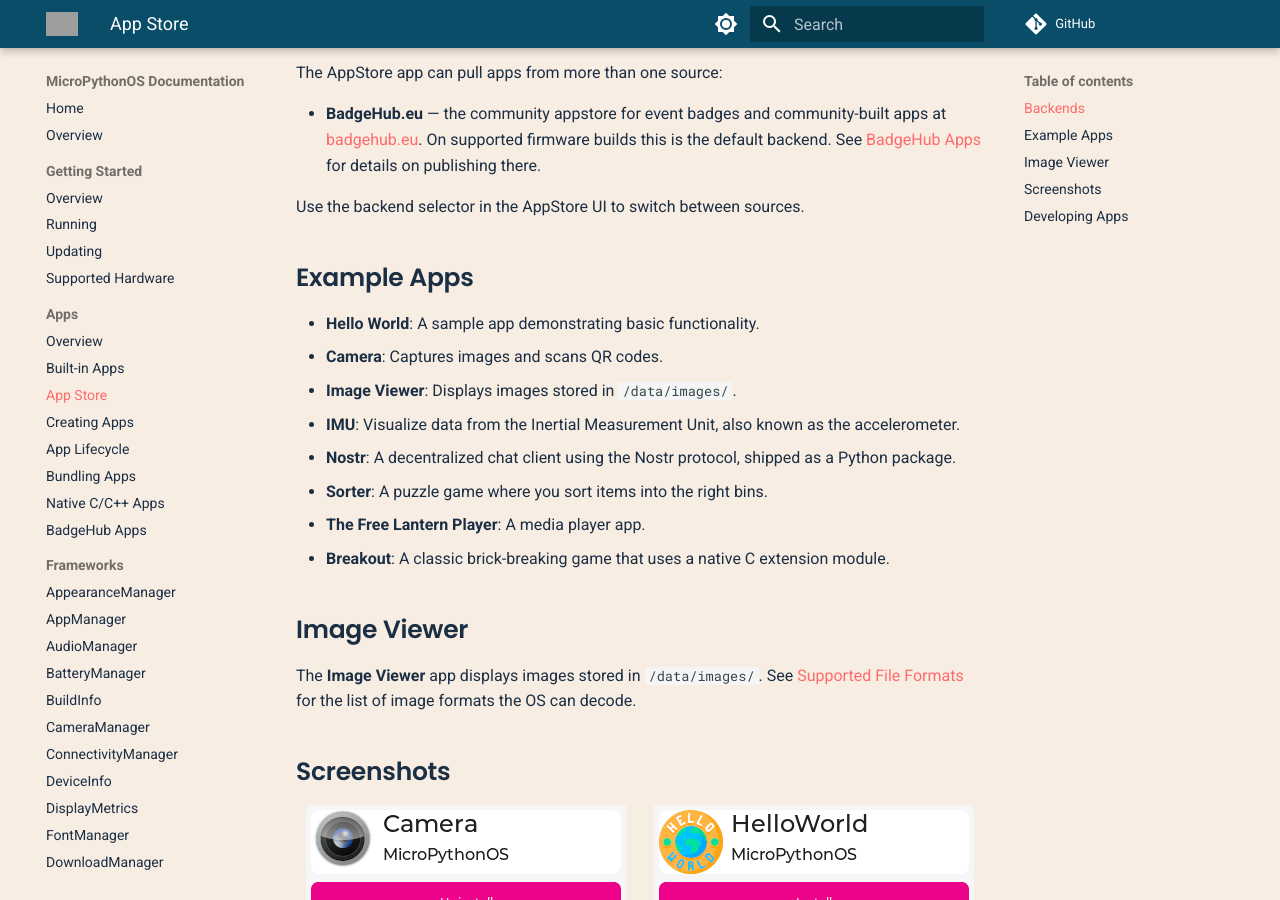
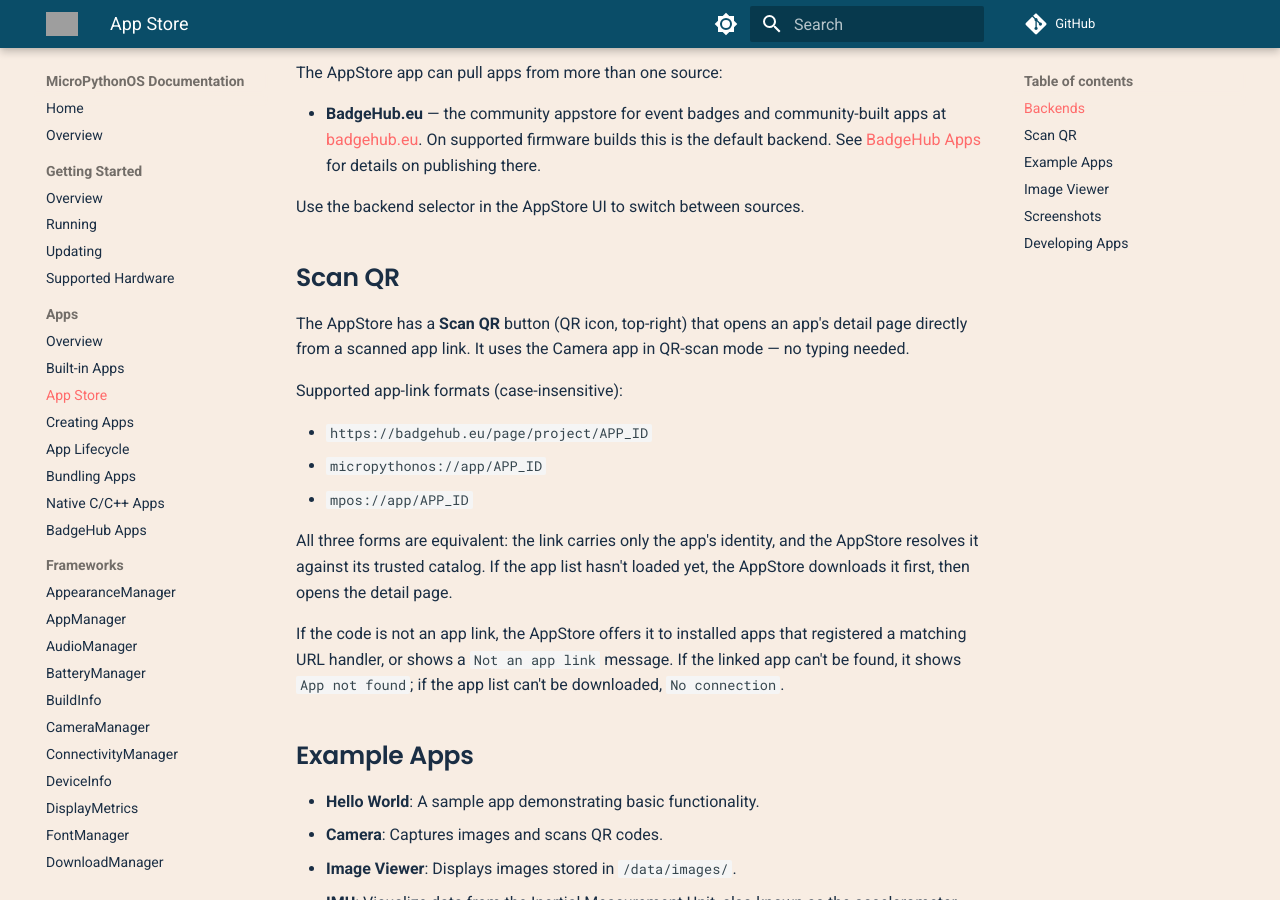
Before and after one commit to MicroPythonOS/docs, an MkDocs documentation site: the page built from docs/apps/appstore.md, in a window 1280 px wide and 900 px high, scrolled down 262 px. Built offline with MkDocs 1.6.1 and Material for MkDocs 9.7.7, drawn with Linux system fonts in a browser that asks for light colours; comment, search, counter and statistics services are not loaded; grey boxes are pictures that could not be loaded.

Commit message:
Document appstore QR links

```diff
--- a/docs/apps/appstore.md
+++ b/docs/apps/appstore.md
@@ -9,6 +9,27 @@
 - **BadgeHub.eu** — the community appstore for event badges and community-built apps at [badgehub.eu](https://badgehub.eu). On supported firmware builds this is the default backend. See [BadgeHub Apps](badgehub.md) for details on publishing there.
 
 Use the backend selector in the AppStore UI to switch between sources.
+
+## Scan QR
+
+The AppStore has a **Scan QR** button (QR icon, top-right) that opens an app's
+detail page directly from a scanned app link. It uses the Camera app in QR-scan
+mode — no typing needed.
+
+Supported app-link formats (case-insensitive):
+
+- `https://badgehub.eu/page/project/APP_ID`
+- `micropythonos://app/APP_ID`
+- `mpos://app/APP_ID`
+
+All three forms are equivalent: the link carries only the app's identity, and
+the AppStore resolves it against its trusted catalog. If the app list hasn't
+loaded yet, the AppStore downloads it first, then opens the detail page.
+
+If the code is not an app link, the AppStore offers it to installed apps that
+registered a matching URL handler, or shows a `Not an app link` message. If the
+linked app can't be found, it shows `App not found`; if the app list can't be
+downloaded, `No connection`.
 
 ## Example Apps
 
```
Also changed, not shown: docs/apps/badgehub.md (+4 -0 lines), docs/architecture/intents.md (+4 -4 lines).
